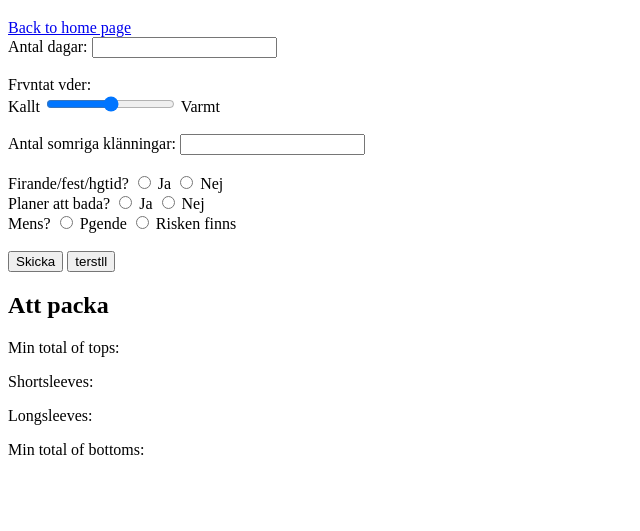
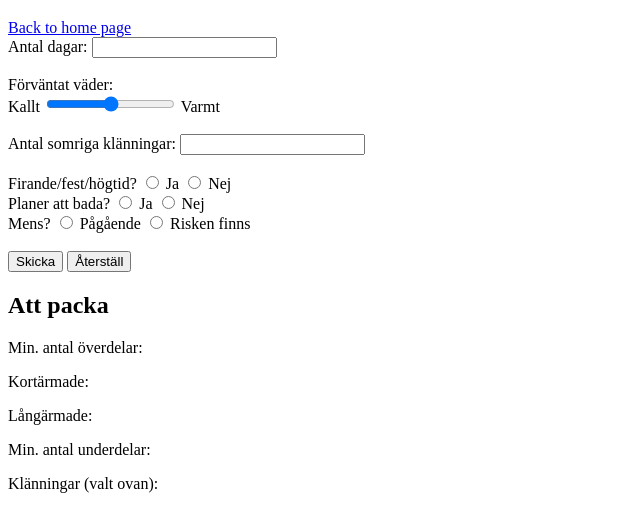
Before and after one commit to DaintyDysphemism/collection, a plain HTML site: page packinglist.html in a window 1280 px wide. Shown: the part 61-592 px from the top of the page, without its empty margins (0-640 px from the left). Drawn offline with Linux system fonts and the light colour scheme.

Commit message:
Update packinglist.html

```diff
--- a/packinglist.html
+++ b/packinglist.html
@@ -12,7 +12,7 @@
     <!--Date calculator? -->
     <input id="days" name="days" type="number">
     <br> <br>
-    <label for="season">Frvntat vder:</label>
+    <label for="season">Förväntat väder:</label>
     <br>
     <label for="season">Kallt</label>
     <input id="season" name="season" type="range" min="0" max="2" step="1">
@@ -24,7 +24,7 @@
     <input id="dresses" name="dresses" type="number">
     <br><br>
 
-    <label for="celebration">Firande/fest/hgtid?</label>
+    <label for="celebration">Firande/fest/högtid?</label>
     <input name="celebration" id="celebyes" type="radio" value="yes">
     <label for="celebyes">Ja</label>
     <input id="celebno" name="celebration" type="radio" value="no">
@@ -38,13 +38,13 @@
     <br>
     <label for="menstruation">Mens?</label>
     <input type="radio" id="ongoingmens" value="yes">
-    <label for="ongoingmens">Pgende</label>
+    <label for="ongoingmens">Pågående</label>
     <input type="radio" id="mensrisk" value="maybe">
     <label for="mensrisk">Risken finns</label>
     <br>
     <br>
     <input type="submit" value="Skicka" onclick="myFunction()">
-    <input type="reset" value="terstll">
+    <input type="reset" value="Återställ">
     <!--
 
 		-->
@@ -53,10 +53,12 @@
     <!--preferrably show section onClick submit, hide section onClick reset.
 	Maybe use action="...html#answersdiv" or something? (Later on page)-->
     <h2>Att packa</h2>
-    <p>Min total of tops:</p>
-      <p>Shortsleeves:</p>
-      <p>Longsleeves:</p>
-      <p>Min total of bottoms:</p>
+      <p>Min. antal överdelar:</p>
+      <p>Kortärmade:</p>
+      <p>Långärmade:</p>
+      <p>Min. antal underdelar:</p>
+      <p>Klänningar (valt ovan):</p>
+
       <!--A dress equals both a top and a bottom: mention somewhere? Celebration dress not included. -->
     </div>
     <!--calculate -->
```
